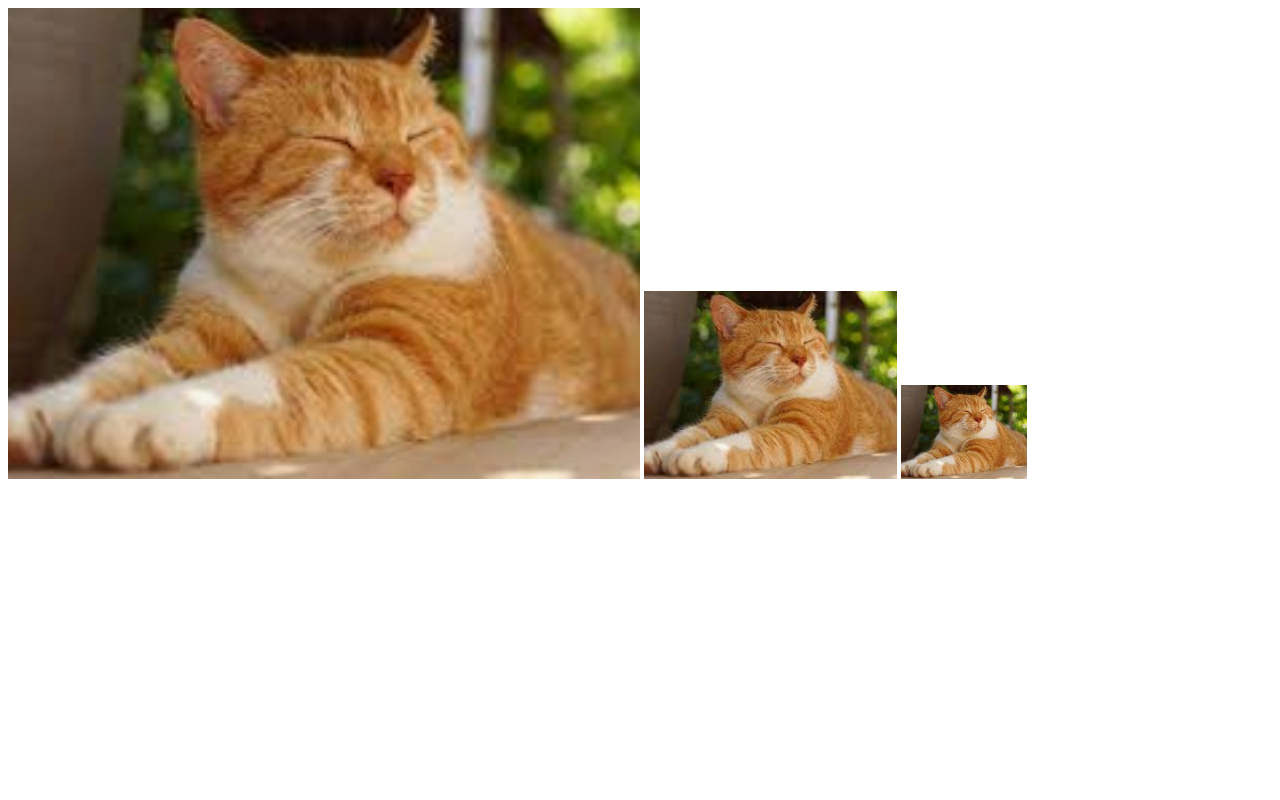
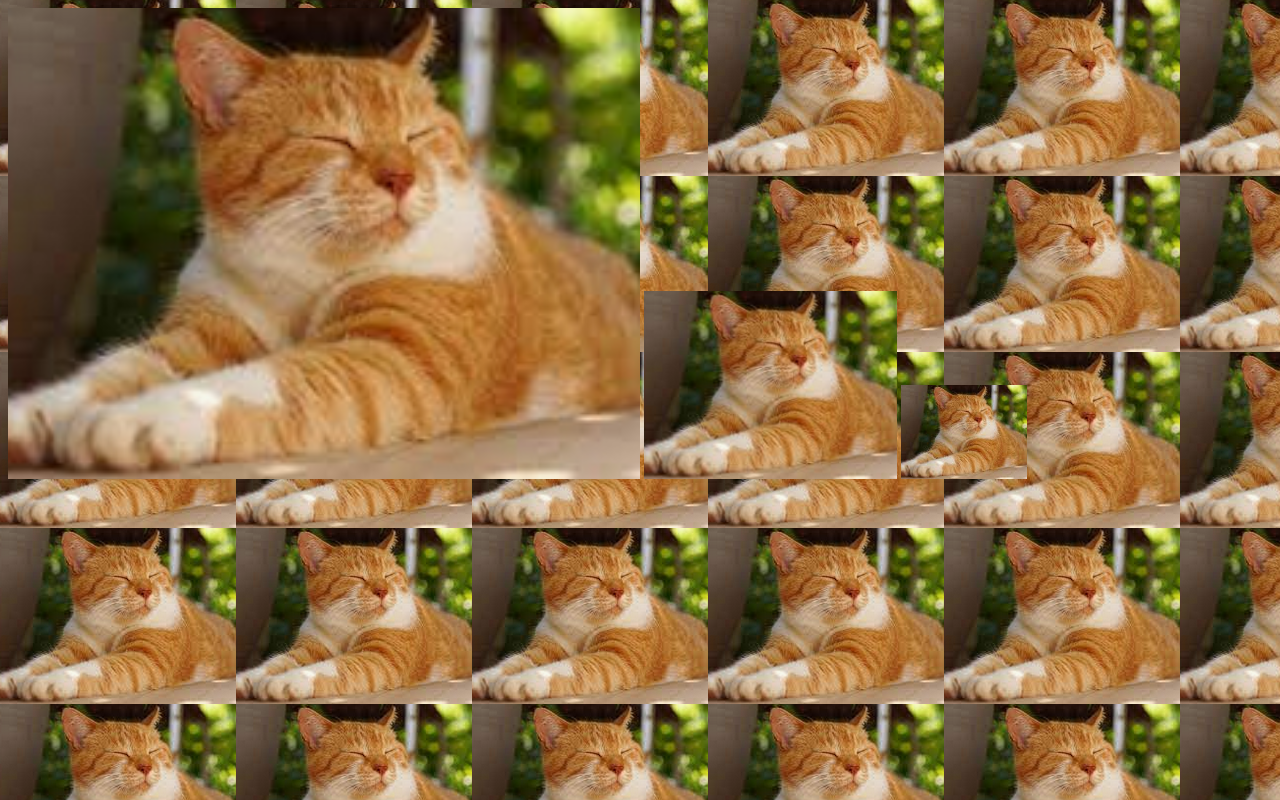
Before and after one commit to fzdigm/CH16, a plain HTML site: page index.html in a window 1280 px wide. Drawn offline with Linux system fonts and the light colour scheme.

Commit message:
first commit

```diff
--- a/styles.css
+++ b/styles.css
@@ -10,3 +10,6 @@
     height: 10%;
     width: 10%;
 }
+body {
+    background-image: url("images/cat.png");
+}
```
Also changed, not shown: index.html (+1 -0 lines).
